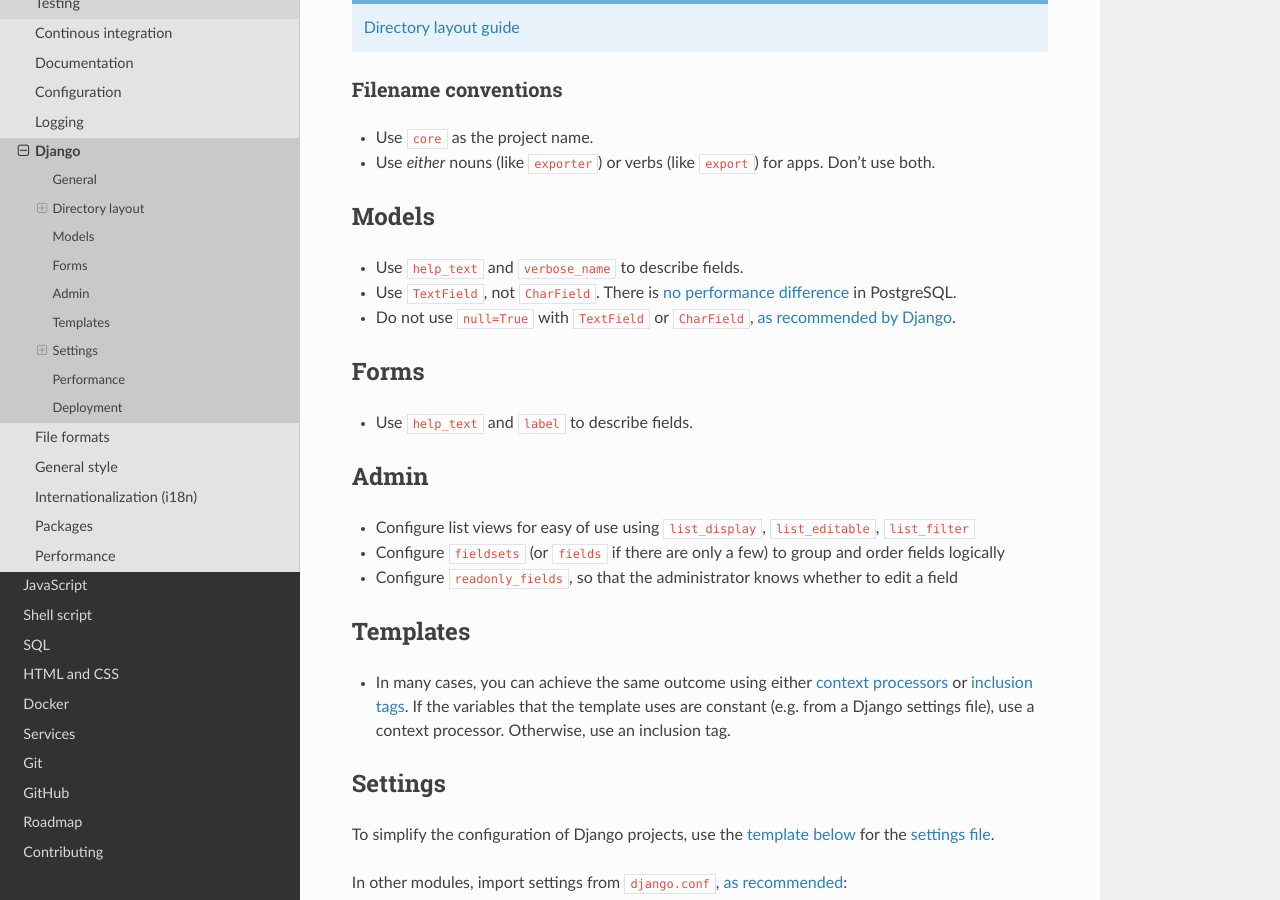
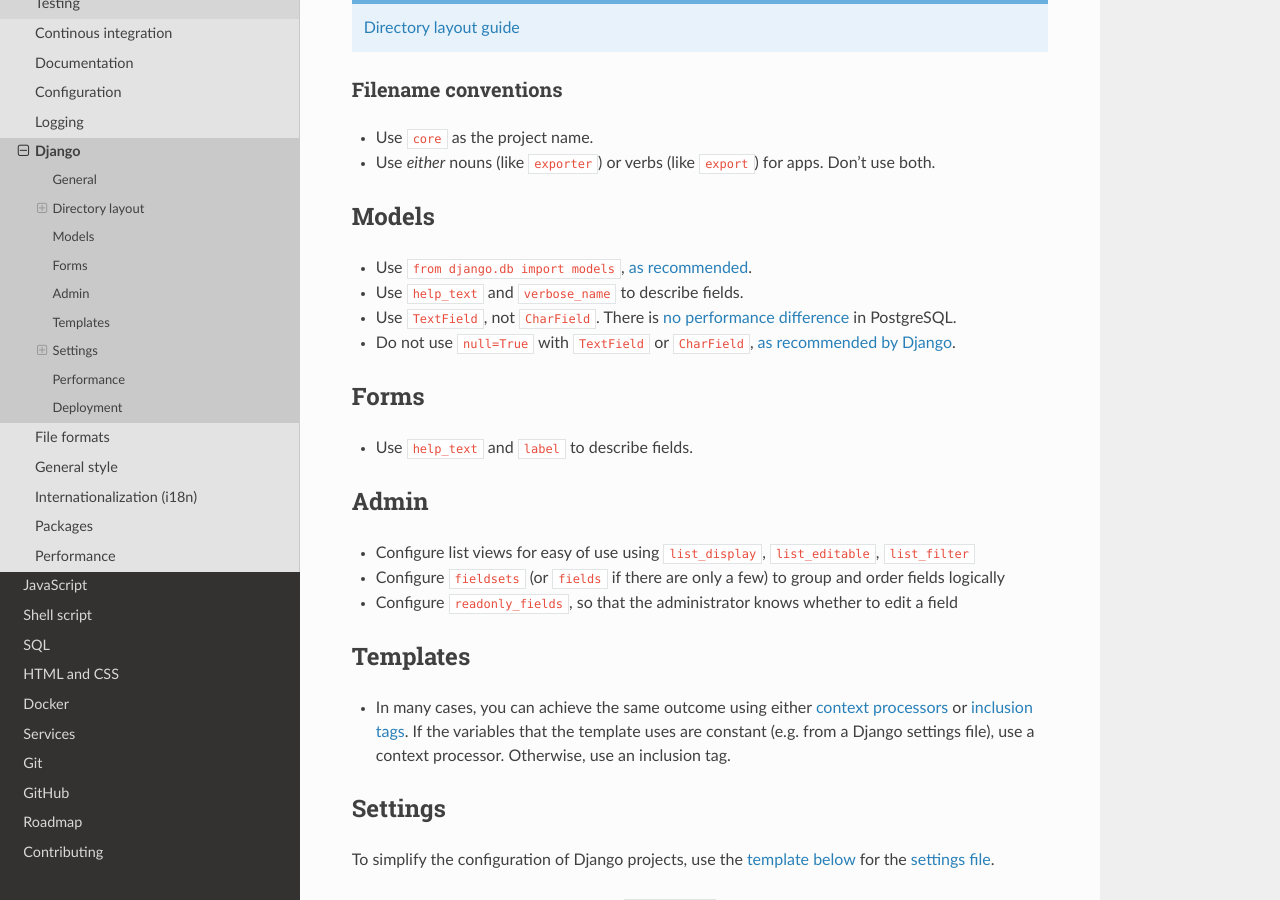
Before and after one commit to open-contracting/software-development-handbook, a Sphinx documentation site: the page built from docs/python/django.rst, in a window 1280 px wide and 900 px high, scrolled down 465 px. Built offline with Sphinx 7.4.7 and the Read the Docs theme 2.0.0, drawn with Linux system fonts in a browser that asks for light colours.

Commit message:
python/django: Add rule about imports

```diff
--- a/docs/python/django.rst
+++ b/docs/python/django.rst
@@ -30,6 +30,7 @@ Filename conventions
 Models
 ------
 
+-  Use ``from django.db import models``, `as recommended <https://docs.djangoproject.com/en/3.2/ref/models/fields/>`__.
 -  Use ``help_text`` and ``verbose_name`` to describe fields.
 -  Use ``TextField``, not ``CharField``. There is `no performance difference <https://www.postgresql.org/docs/11/datatype-character.html>`__ in PostgreSQL.
 -  Do not use ``null=True`` with ``TextField`` or ``CharField``, `as recommended by Django <https://docs.djangoproject.com/en/3.2/ref/models/fields/#null>`__.
```
